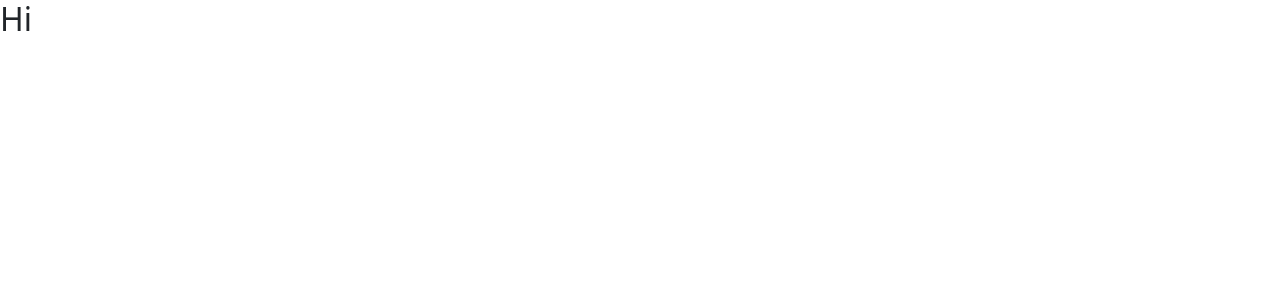
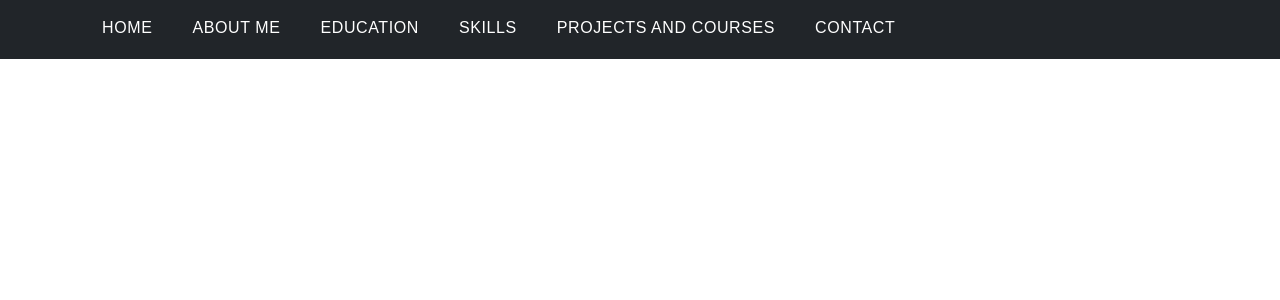
Before and after one commit to GrimRK/portfolio-project, a React (Create React App) app: page / in a window 1280 px wide. Shown: the top 300 px of the page. Built offline with nearby package versions, Linux system fonts and the light colour scheme.

Commit message:
navbar done

```diff
--- a/package.json
+++ b/package.json
@@ -3,6 +3,9 @@
   "version": "0.1.0",
   "private": true,
   "dependencies": {
+    "@fortawesome/fontawesome-svg-core": "^1.2.35",
+    "@fortawesome/free-solid-svg-icons": "^5.15.3",
+    "@fortawesome/react-fontawesome": "^0.1.14",
     "@testing-library/jest-dom": "^5.14.1",
     "@testing-library/react": "^11.2.7",
     "@testing-library/user-event": "^12.8.3",
--- a/public/index.html
+++ b/public/index.html
@@ -39,5 +39,8 @@
       To begin the development, run `npm start` or `yarn start`.
       To create a production bundle, use `npm run build` or `yarn build`.
     -->
+    <script src="https://code.jquery.com/jquery-3.3.1.slim.min.js" integrity="sha384-q8i/X+965DzO0rT7abK41JStQIAqVgRVzpbzo5smXKp4YfRvH+8abtTE1Pi6jizo" crossorigin="anonymous"></script>
+<script src="https://cdnjs.cloudflare.com/ajax/libs/popper.js/1.14.7/umd/popper.min.js" integrity="sha384-UO2eT0CpHqdSJQ6hJty5KVphtPhzWj9WO1clHTMGa3JDZwrnQq4sF86dIHNDz0W1" crossorigin="anonymous"></script>
+<script src="https://stackpath.bootstrapcdn.com/bootstrap/4.3.1/js/bootstrap.min.js" integrity="sha384-JjSmVgyd0p3pXB1rRibZUAYoIIy6OrQ6VrjIEaFf/nJGzIxFDsf4x0xIM+B07jRM" crossorigin="anonymous"></script>
   </body>
 </html>
--- a/src/App.css
+++ b/src/App.css
@@ -36,3 +36,32 @@
     transform: rotate(360deg);
   }
 }
+
+
+@import url('https://fonts.googleapis.com/css2?family=Otomanopee+One&display=swap');
+
+/*************************NAVBAR****************************/
+/*****navlinks*****/
+nav a.nav-link{
+  font-weight: 500;
+  letter-spacing: 0.0375rem;
+  cursor: pointer;
+}
+nav ul li{
+  text-transform: uppercase;
+}
+
+.navbar-nav > li > a{
+  margin-right: 0.75rem;
+  margin-left: 0.75rem;
+  font-family: 'Otomanopee One', sans-serif;
+  border-bottom: 0.1875rem solid rgba(255, 255, 255, 0);
+  color:white !important;
+}
+.navbar-nav > li > a.active,.navbar-nav > li > a.active:focus{
+  border-bottom: 0.1875rem solid rgba(128, 1, 233, 0.7);
+}
+
+.navbar-nav > li > a:hover{
+  border-bottom: 0.1875rem solid rgba(128, 1, 233, 0.7);
+}
--- a/src/App.js
+++ b/src/App.js
@@ -1,8 +1,12 @@
 
 import './App.css';
 import 'bootstrap/dist/css/bootstrap.min.css';
+import Navbar from "./components/Navbar";
 function App() {
- return(<h2>Hi</h2>);
+ return(
+ <Navbar />
+
+ );
 
 }
 
--- /dev/null
+++ b/src/components/Navbar.js
@@ -0,0 +1,44 @@
+import React from 'react'
+
+import { FontAwesomeIcon } from '@fortawesome/react-fontawesome';
+import {faBars} from '@fortawesome/free-solid-svg-icons';
+
+
+const Navbar = () => {
+    return (
+        <nav className="navbar navbar-expand-lg navbar-light bg-dark">
+            <div className="container">
+
+  <button className="navbar-toggler" type="button" data-toggle="collapse" data-target="#navbarSupportedContent" aria-controls="navbarSupportedContent" aria-expanded="false" aria-label="Toggle navigation">
+    <FontAwesomeIcon icon={faBars} style={{color: '#fff' }}/>
+  </button>
+
+  <div className="collapse navbar-collapse" id="navbarSupportedContent">
+    <ul className="navbar-nav mr-auto">
+      <li className="nav-item active">
+        <a className="nav-link" href="#">Home</a>
+      </li>
+      <li className="nav-item">
+        <a className="nav-link" href="#">About Me</a>
+      </li>
+      <li className="nav-item">
+        <a className="nav-link" href="#">Education</a>
+      </li>
+      <li className="nav-item">
+        <a className="nav-link" href="#">Skills</a>
+      </li>
+      <li className="nav-item">
+        <a className="nav-link" href="#">Projects and Courses</a>
+      </li>
+      <li className="nav-item">
+        <a className="nav-link" href="#">Contact</a>
+      </li>
+
+    </ul>
+  </div>
+  </div>
+</nav>
+    )
+}
+
+export default Navbar
```
Also changed, not shown: 1 other file (tests, documents, lock files or other folders).
